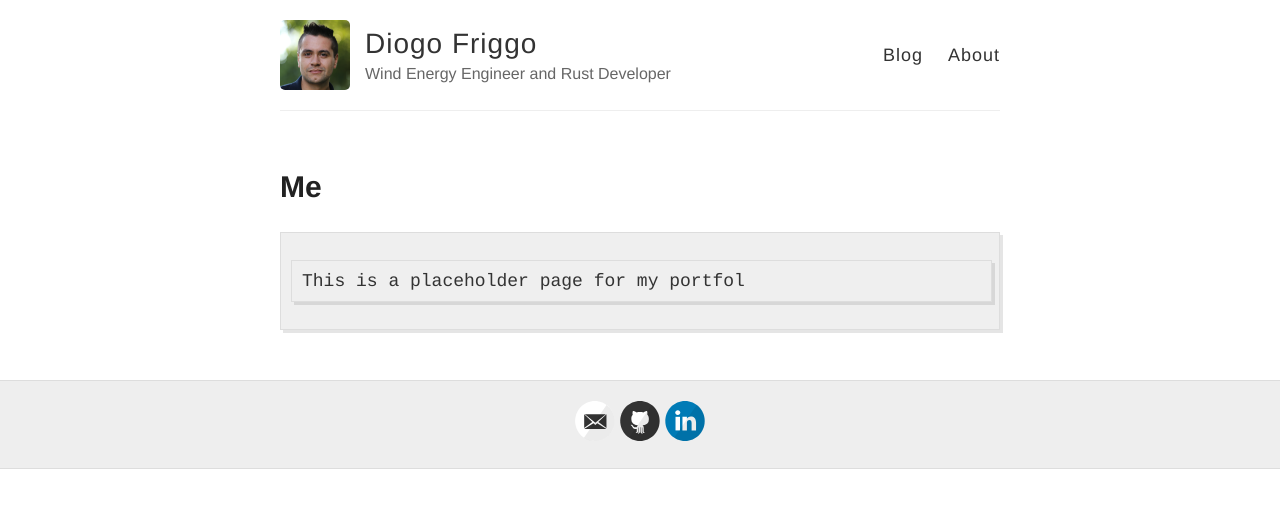
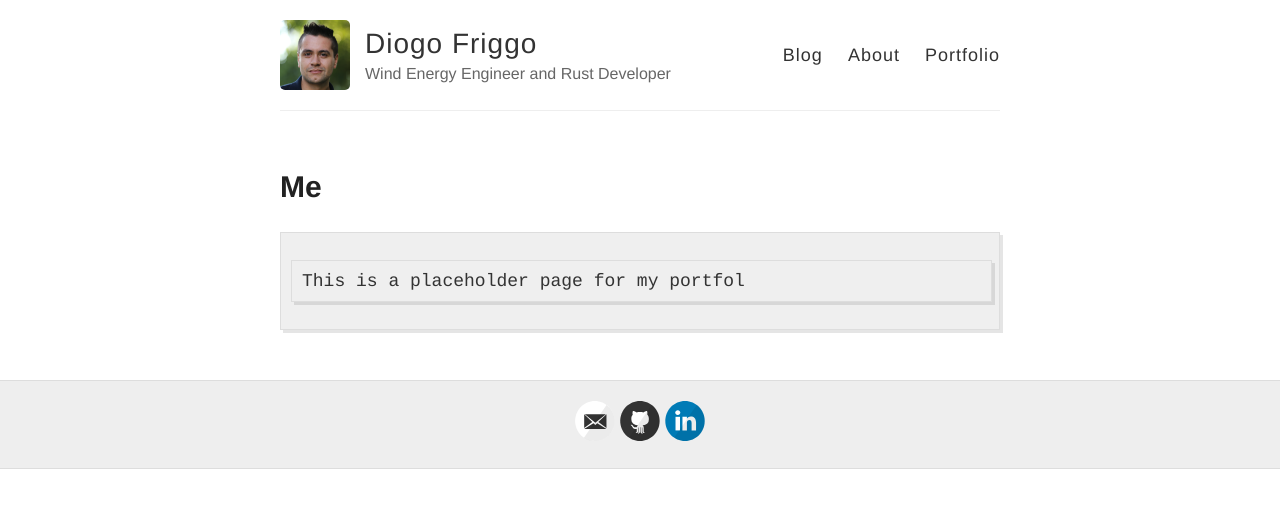
Before and after one commit to diogofriggo/diogofriggo.github.io, a Jekyll site: the page built from portfolio.md, in a window 1280 px wide. Shown: the top 508 px of the page. Built offline with Jekyll 4.4.1, drawn with Linux system fonts in a browser that asks for light colours.

Commit message:
portfolio

```diff
--- a/_layouts/default.html
+++ b/_layouts/default.html
@@ -29,6 +29,7 @@
           <nav>
             <a href="{{ site.baseurl }}/">Blog</a>
             <a href="{{ site.baseurl }}/about">About</a>
+            <a href="{{ site.baseurl }}/portfolio">Portfolio</a>
           </nav>
         </header>
       </div>
```
Also changed, not shown: portfolio.md (+0 -1 lines).
